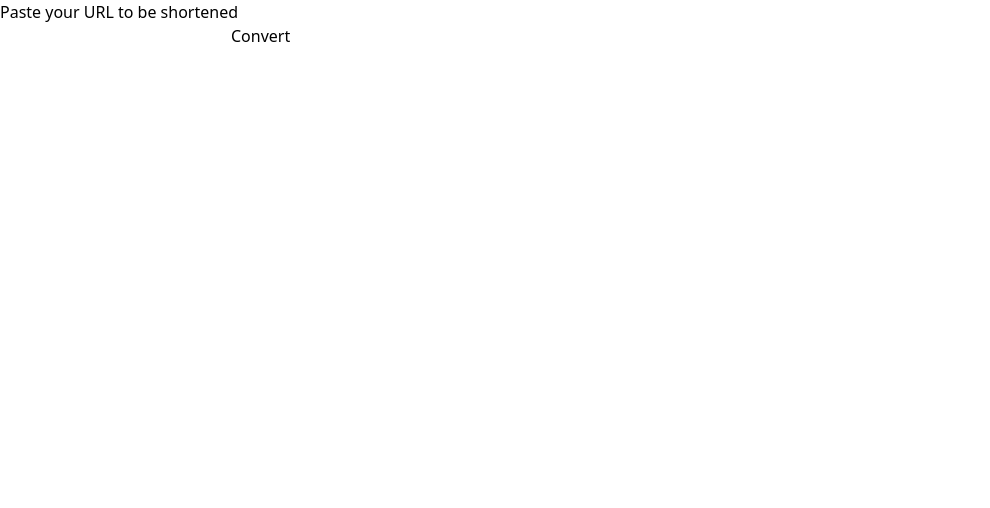
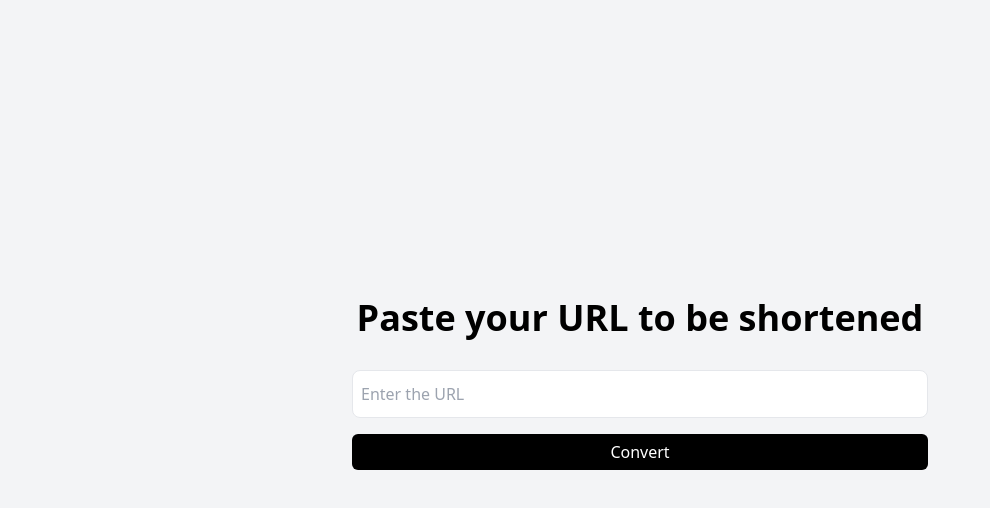
Before and after one commit to jezsung/url-shortener-ui, a Next.js app: page / in a window 1280 px wide. Shown: the top 508 px of the page, without its empty margins (0-990 px from the left). Built offline with nearby package versions, Linux system fonts and the light colour scheme.

Commit message:
style page

```diff
--- a/pages/_document.tsx
+++ b/pages/_document.tsx
@@ -3,7 +3,12 @@ import { Head, Html, Main, NextScript } from 'next/document';
 export default function Document() {
   return (
     <Html lang="en">
-      <Head />
+      <Head>
+        <link
+          rel="stylesheet"
+          href="https://fonts.googleapis.com/css2?family=Material+Symbols+Outlined:opsz,wght,FILL,GRAD@20..48,100..700,0..1,-50..200"
+        />
+      </Head>
       <body>
         <Main />
         <NextScript />
--- a/pages/index.tsx
+++ b/pages/index.tsx
@@ -5,9 +5,13 @@ export default function Home() {
   const [shortenedUrl, setShortenedUrl] = useState('');
 
   return (
-    <>
-      <h1>Paste your URL to be shortened</h1>
+    <div className="flex justify-center items-center h-screen bg-gray-100">
+      <div className="container flex flex-col items-center p-4">
+        <h1 className="text-2xl sm:text-3xl md:text-4xl text-center font-bold mb-8">
+          Paste your URL to be shortened
+        </h1>
         <form
+          className="flex flex-col w-full max-w-xl mb-8"
           onSubmit={async (e) => {
             e.preventDefault();
             const response = await fetch('http://localhost:3000/links', {
@@ -24,13 +28,33 @@ export default function Home() {
           }}
         >
           <input
+            className="border w-full h-12 px-2 rounded-lg mb-4"
             type="text"
+            placeholder="Enter the URL"
             value={url}
             onChange={(e) => setUrl(e.target.value)}
           />
-        <button type="submit">Convert</button>
+          <button
+            className="bg-black text-white font-medium rounded-md h-9"
+            type="submit"
+          >
+            Convert
+          </button>
         </form>
-      <div>{shortenedUrl}</div>
-    </>
+        {shortenedUrl && (
+          <div
+            className="flex items-center gap-2 border rounded-lg px-3 py-2"
+            onClick={() => {
+              navigator.clipboard.writeText(shortenedUrl);
+            }}
+          >
+            {shortenedUrl}
+            <span className="material-symbols-outlined text-gray-700">
+              content_copy
+            </span>
+          </div>
+        )}
+      </div>
+    </div>
   );
 }
```
Lines whose indentation alone changed are shown as unchanged.
